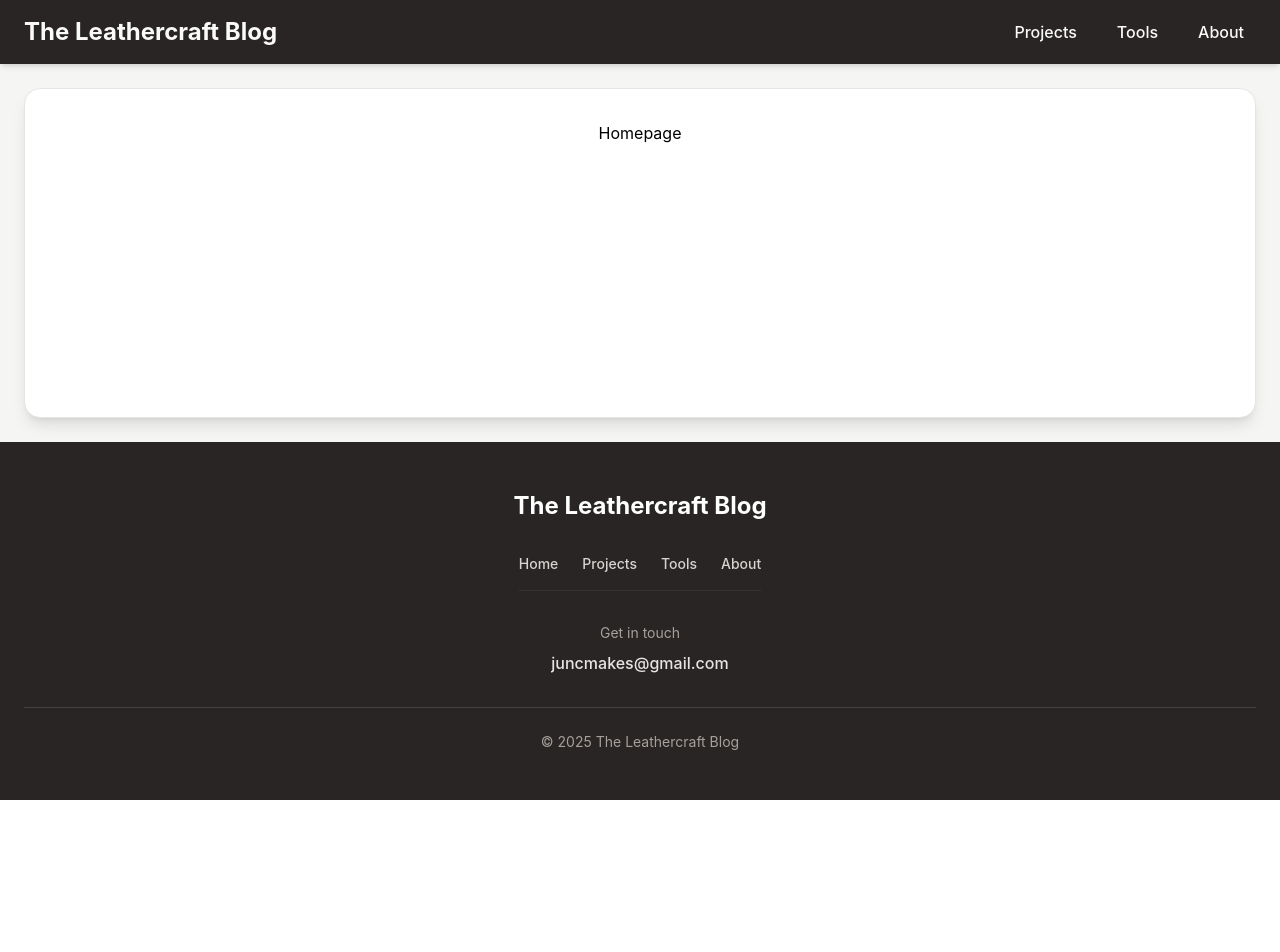
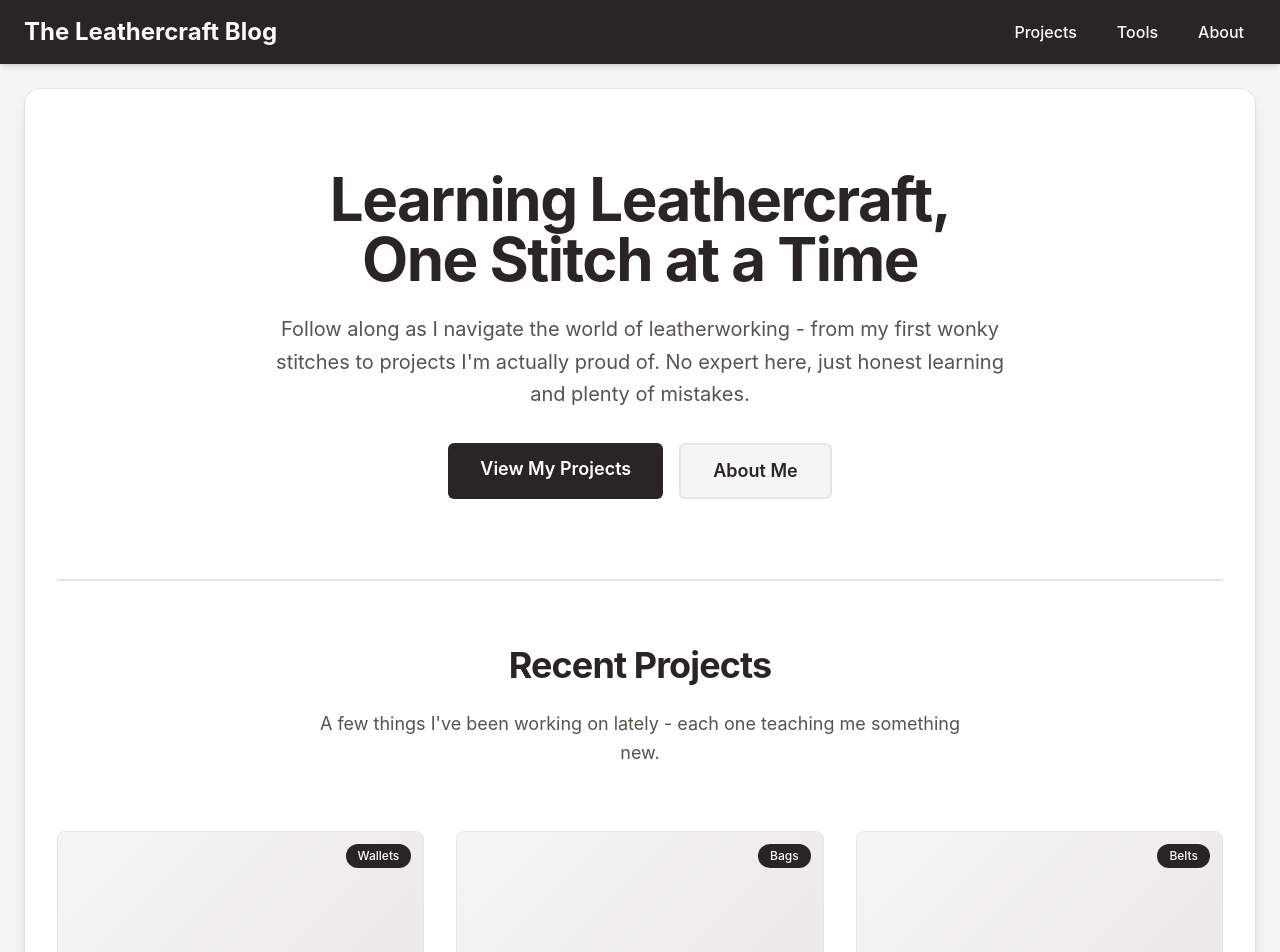
Before and after one commit to JuncProgramming/leathercraft-blog, a React (Vite) app: page / in a window 1280 px wide. Shown: the top 952 px of the page. Before the commit the page ends 800 px from the top, so only its background shows below. Built offline with nearby package versions, Linux system fonts and the light colour scheme.

Commit message:
Add the homepage

```diff
--- a/src/routes/index.tsx
+++ b/src/routes/index.tsx
@@ -1,9 +1,198 @@
-import { createFileRoute } from '@tanstack/react-router';
+import { createFileRoute, Link } from '@tanstack/react-router';
 
 export const Route = createFileRoute('/')({
   component: HomePage,
 });
 
 function HomePage() {
-  return <h1 className="text-center">Homepage</h1>;
+  const featuredProjects = [
+    {
+      id: '1',
+      title: 'Handcrafted Leather Wallet',
+      category: 'Wallets',
+      imageUrl: '',
+      excerpt: 'A bifold wallet with multiple card slots and clean edge work.',
+    },
+    {
+      id: '2',
+      title: 'Leather Messenger Bag',
+      category: 'Bags',
+      imageUrl: '',
+      excerpt: 'Custom messenger bag with adjustable strap and brass hardware.',
+    },
+    {
+      id: '3',
+      title: 'Classic Leather Belt',
+      category: 'Belts',
+      imageUrl: '',
+      excerpt: 'Hand-stitched belt with antique brass buckle.',
+    },
+  ];
+
+  return (
+    <div className="space-y-16">
+      {/* Hero Section */}
+      <div className="text-center space-y-6 pt-12 pb-4">
+        <div className="space-y-6">
+          <h1 className="text-5xl md:text-6xl font-bold text-stone-800 tracking-tight">
+            Learning Leathercraft,
+            <br />
+            One Stitch at a Time
+          </h1>
+          <p className="text-xl text-stone-600 max-w-3xl mx-auto leading-relaxed">
+            Follow along as I navigate the world of leatherworking - from my
+            first wonky stitches to projects I'm actually proud of. No expert
+            here, just honest learning and plenty of mistakes.
+          </p>
+        </div>
+        <div className="flex gap-4 justify-center pt-2">
+          <Link
+            to="/projects"
+            className="px-8 py-3 bg-stone-800 text-white rounded-md hover:bg-stone-700 transition font-semibold text-lg">
+            View My Projects
+          </Link>
+          <Link
+            to="/about"
+            className="px-8 py-3 bg-stone-100 text-stone-800 rounded-md hover:bg-stone-200 transition font-semibold text-lg border-2 border-stone-200">
+            About Me
+          </Link>
+        </div>
+      </div>
+
+      <div className="border-t-2 border-stone-200"></div>
+
+      <div className="space-y-16">
+        <div className="text-center space-y-6">
+          <h2 className="text-4xl font-bold text-stone-800 tracking-tight">
+            Recent Projects
+          </h2>
+          <p className="text-lg text-stone-600 max-w-2xl mx-auto leading-relaxed">
+            A few things I've been working on lately - each one teaching me
+            something new.
+          </p>
+        </div>
+
+        <div className="grid grid-cols-1 md:grid-cols-3 gap-8">
+          {featuredProjects.map((project) => (
+            <Link
+              key={project.id}
+              to="/projects/$projectId"
+              params={{ projectId: project.id }}
+              className="group bg-white rounded-lg overflow-hidden hover:shadow-xl transition-all duration-300 border border-stone-200 hover:border-stone-800 flex flex-col">
+              <div className="aspect-square bg-gradient-to-br from-stone-100 to-stone-200 flex items-center justify-center overflow-hidden relative">
+                {project.imageUrl ?
+                  <img
+                    src={project.imageUrl}
+                    alt={project.title}
+                    className="w-full h-full object-cover group-hover:scale-105 transition-transform duration-300"
+                  />
+                : <span className="text-7xl">🧳</span>}
+                <div className="absolute top-3 right-3 bg-stone-800 text-white px-3 py-1 rounded-full text-xs font-medium">
+                  {project.category}
+                </div>
+              </div>
+              <div className="p-6 flex flex-col flex-1">
+                <h3 className="text-xl font-bold text-stone-800 mb-2 group-hover:text-stone-700 transition-colors">
+                  {project.title}
+                </h3>
+                <p className="text-sm text-stone-600 line-clamp-2">
+                  {project.excerpt}
+                </p>
+                <div className="mt-auto pt-4">
+                  <span className="text-stone-800 font-semibold text-sm flex items-center gap-2 group/btn">
+                    View Project
+                    <svg
+                      className="w-4 h-4 group-hover:translate-x-1 transition-transform"
+                      fill="none"
+                      stroke="currentColor"
+                      viewBox="0 0 24 24">
+                      <path
+                        strokeLinecap="round"
+                        strokeLinejoin="round"
+                        strokeWidth={2}
+                        d="M9 5l7 7-7 7"
+                      />
+                    </svg>
+                  </span>
+                </div>
+              </div>
+            </Link>
+          ))}
+        </div>
+
+        <div className="text-center pt-4">
+          <Link
+            to="/projects"
+            className="inline-flex items-center gap-2 text-stone-800 hover:text-stone-600 transition-colors font-semibold">
+            See All Projects
+            <svg
+              className="w-5 h-5"
+              fill="none"
+              stroke="currentColor"
+              viewBox="0 0 24 24">
+              <path
+                strokeLinecap="round"
+                strokeLinejoin="round"
+                strokeWidth={2}
+                d="M13 7l5 5m0 0l-5 5m5-5H6"
+              />
+            </svg>
+          </Link>
+        </div>
+      </div>
+
+      <div className="border-t-2 border-stone-200"></div>
+
+      <div className="bg-stone-50 rounded-lg p-12 border border-stone-200">
+        <div className="max-w-3xl mx-auto text-center space-y-6">
+          <h2 className="text-3xl font-bold text-stone-800">
+            Why I Started This Journey
+          </h2>
+          <p className="text-lg text-stone-600 leading-relaxed">
+            Leathercraft caught my attention completely by accident. I first
+            wanted to get into woodworking, but with no space in my garage for
+            all the tools, I started looking into something smaller - and that's
+            how I found leathercraft. This blog is my way of documenting the
+            learning process, celebrating small wins, and hopefully helping
+            others who are starting out too.
+          </p>
+          <p className="text-lg text-stone-600 leading-relaxed">
+            I'm not here to pretend I know it all. Every project teaches me
+            something new, and I want to share both the successes and the
+            setbacks. If you're thinking about trying leathercraft, or you're
+            just curious about the craft, welcome - let's learn together.
+          </p>
+          <div className="pt-4">
+            <Link
+              to="/about"
+              className="inline-block px-8 py-3 bg-stone-800 text-white rounded-md hover:bg-stone-700 transition font-semibold">
+              More About Me
+            </Link>
+          </div>
+        </div>
+      </div>
+
+      <div className="border-t-2 border-stone-200"></div>
+
+      <div className="bg-stone-800 text-white rounded-lg p-12 text-center space-y-4">
+        <h2 className="text-3xl font-bold">Ready to Start Exploring?</h2>
+        <p className="text-stone-300 text-lg max-w-2xl mx-auto">
+          Whether you're here for project inspiration, tool recommendations, or
+          just to see what leathercraft is all about, there's something for you.
+        </p>
+        <div className="flex flex-wrap gap-4 justify-center pt-4">
+          <Link
+            to="/projects"
+            className="px-8 py-3 bg-white text-stone-800 rounded-md hover:bg-stone-100 transition font-semibold">
+            Browse Projects
+          </Link>
+          <Link
+            to="/tools"
+            className="px-8 py-3 bg-stone-700 text-white rounded-md hover:bg-stone-600 transition font-semibold">
+            Check Out Tools
+          </Link>
+        </div>
+      </div>
+    </div>
+  );
 }
```
